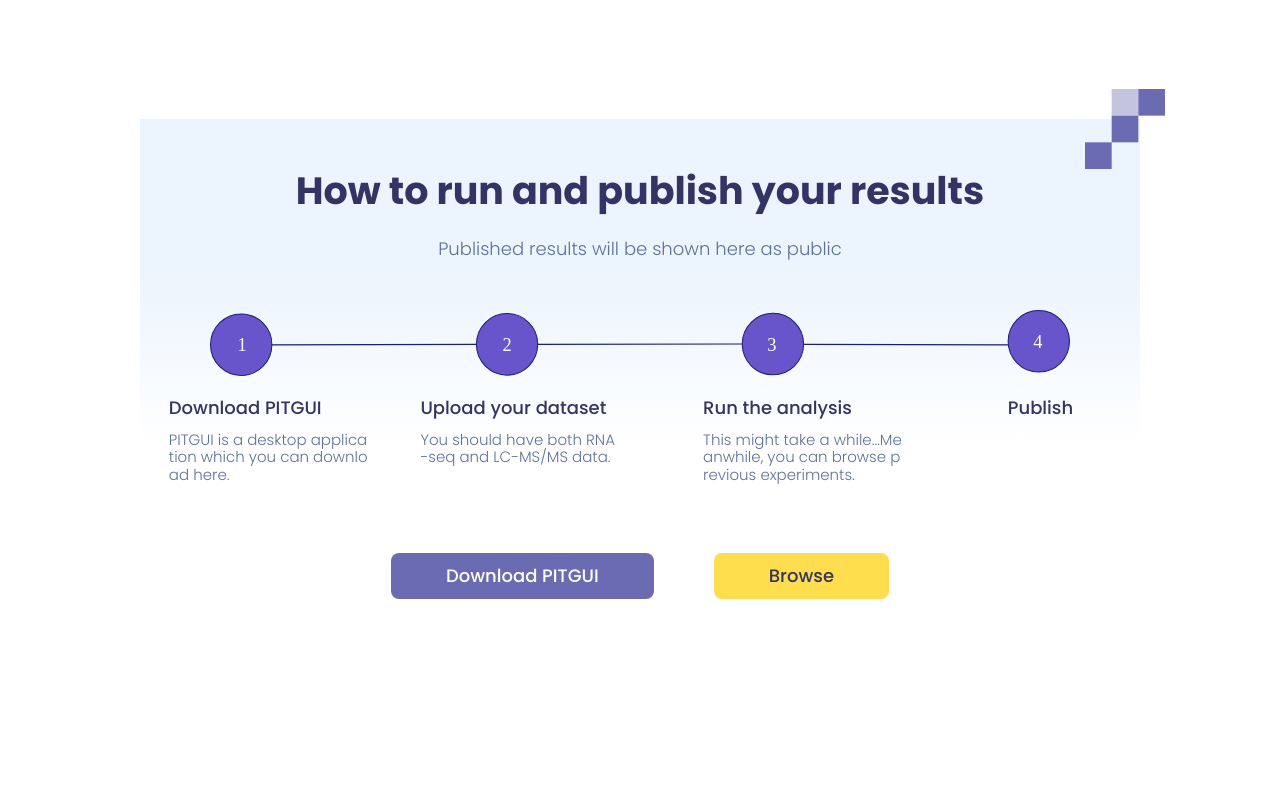
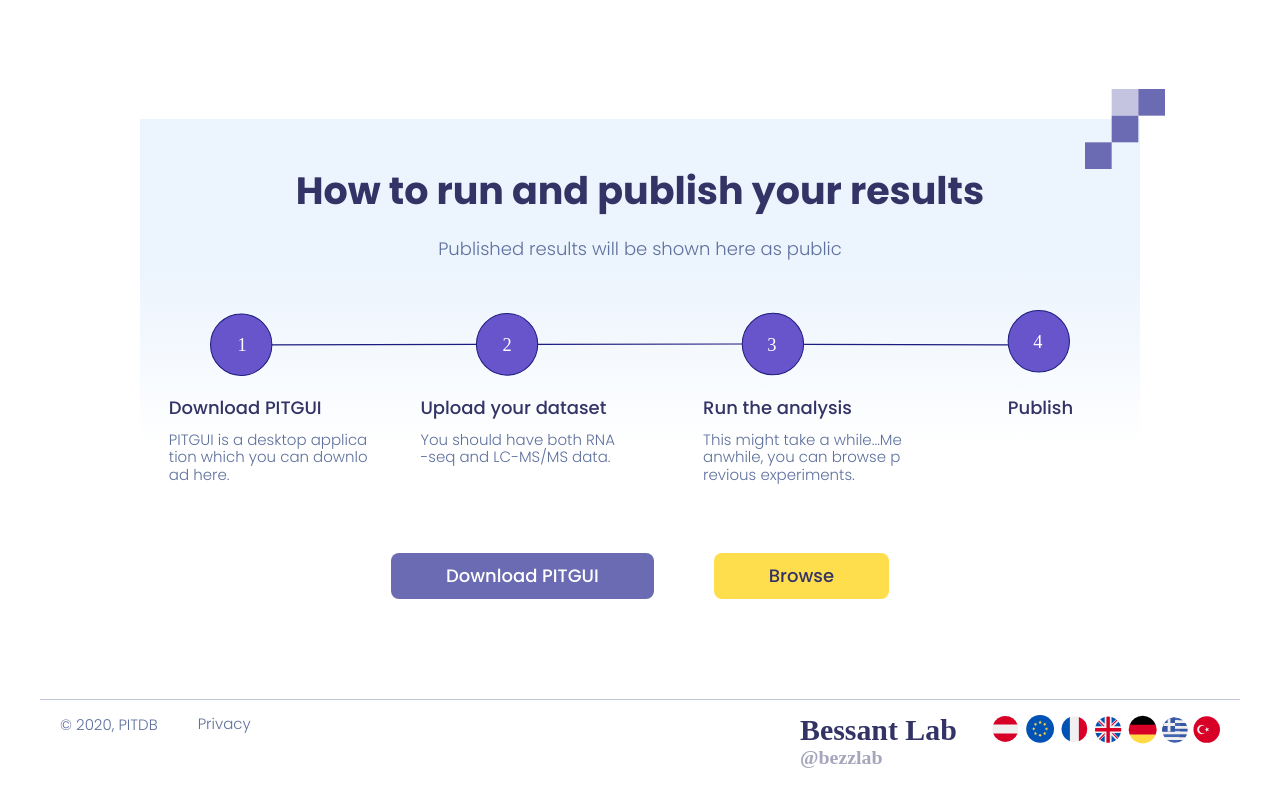
Before and after one commit to ozcanonur/PITDB, a React (Create React App) app in the folder client/: page / in a window 1280 px wide. Shown: the part 1723-2523 px from the top of the page. Before the commit the page ends 2422 px from the top, so only its background shows below. Built offline with nearby package versions, Linux system fonts and the light colour scheme.

Commit message:
Add footer design

```diff
--- /dev/null
+++ b/client/src/components/Footer/Footer.tsx
@@ -0,0 +1,55 @@
+import makeStyles from '@material-ui/core/styles/makeStyles';
+
+import BessantLab from 'assets/bessant_lab.svg';
+
+const useStyles = makeStyles((theme) => ({
+  container: {
+    display: 'flex',
+    justifyContent: 'space-between',
+    alignItems: 'flex-start',
+    borderTop: '1px solid rgba(94, 112, 157, 0.4)',
+    marginTop: '10rem',
+    padding: '0.5rem 2rem',
+  },
+  copyrightPrivacyContainer: {
+    display: 'flex',
+    alignItems: 'center',
+    color: '#5E709D',
+    fontSize: '1.5rem',
+    fontWeight: 300,
+    paddingTop: '1rem',
+  },
+  copyrightText: {
+    paddingBottom: '0.5rem',
+  },
+  privacyButton: {
+    marginLeft: '4rem',
+    cursor: 'pointer',
+    borderBottom: '1px solid transparent',
+    paddingBottom: '0.5rem',
+    transition: 'all .2s',
+    '&:hover': {
+      borderBottom: `1px solid ${theme.palette.primary.main}`,
+    },
+  },
+  bessantLab: {
+    height: '9rem',
+    paddingTop: '1rem',
+  },
+}));
+
+const Footer = () => {
+  const classes = useStyles();
+
+  return (
+    <footer className={classes.container}>
+      <div className={classes.copyrightPrivacyContainer}>
+        <div className={classes.copyrightText}>&copy; 2020, PITDB</div>
+        <div className={classes.privacyButton}>Privacy</div>
+      </div>
+      <img src={BessantLab} className={classes.bessantLab} alt='bessant lab' />
+    </footer>
+  );
+};
+
+export default Footer;
--- a/client/src/components/Home/Home.tsx
+++ b/client/src/components/Home/Home.tsx
@@ -1,4 +1,5 @@
 import Header from 'components/Header/Header';
+import Footer from 'components/Footer/Footer';
 import Hero, { HeroBg } from './Hero';
 import DatabaseStatistics from './DatabaseStatistics';
 import Flow from './Flow';
@@ -18,6 +19,7 @@
         <DatabaseStatistics />
         <Flow />
         <Publish />
+        <Footer />
       </div>
     </div>
   );
--- a/client/src/components/Home/styles/home.ts
+++ b/client/src/components/Home/styles/home.ts
@@ -8,6 +8,5 @@
   home: {
     maxWidth: '1200px',
     margin: '0 auto',
-    paddingBottom: '10rem',
   },
 }));
```
Also changed, not shown: client/src/assets/bessant_lab.svg (added).
